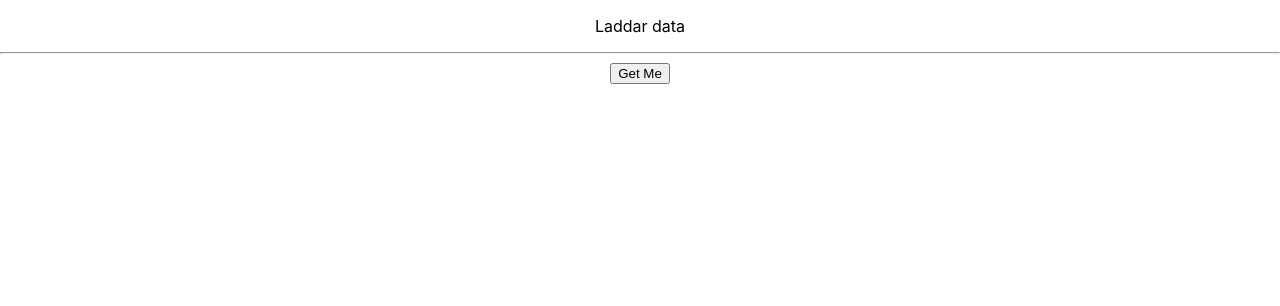
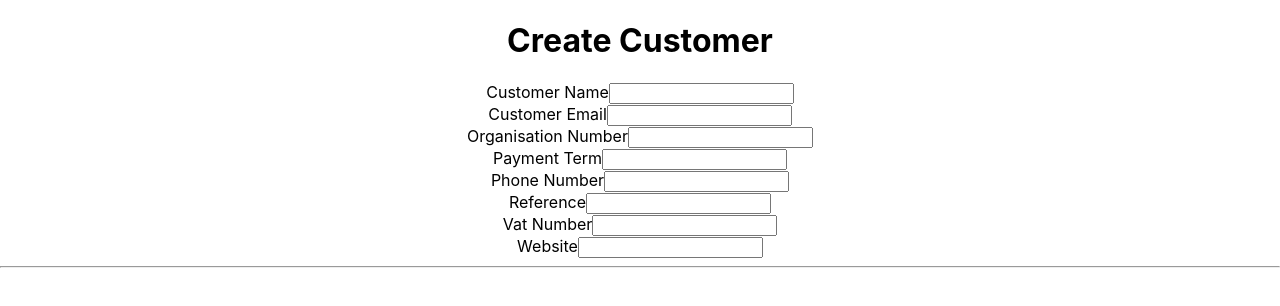
Before and after one commit to somnas/react-individuell-uppgift, a React (Create React App) app: page /customers/create in a window 1280 px wide. Shown: the top 306 px of the page. Built offline with nearby package versions, Linux system fonts and the light colour scheme; no server answers.

Commit message:
add form and renderfunction to CustomerCreatePage

```diff
--- a/src/App.js
+++ b/src/App.js
@@ -1,6 +1,7 @@
 import React from 'react'
 import {Switch, Route} from 'react-router-dom'
 import './App.css';
+import CustomerCreatePage from './pages/CustomerCreatePage';
 import CustomerDetailPage from './pages/CustomerDetailPage';
 import CustomerListPage from './pages/CustomerListPage';
 import HomePage from './pages/HomePage';
@@ -32,18 +33,19 @@
         <Route path="/login">
           <LoginPage />
         </Route>
-        <Route path="/customer-list">
+        <Route path="/customers/create">
+          <CustomerCreatePage />
+        </Route>
+        <Route path="/customers/:id" component={CustomerDetailPage} />
+        <Route path="/customers">
           <CustomerListPage />
         </Route>
-        <Route path="/customers/:id" component={CustomerDetailPage} />
         <Route path="/">
           <HomePage />
         </Route>
       </Switch>
 
       <hr/>
-      <button onClick={getMe}>Get Me</button>
-
     </div>
   );
 }
--- /dev/null
+++ b/src/pages/CustomerCreatePage.jsx
@@ -0,0 +1,28 @@
+import React from 'react'
+
+export default function CustomerCreatePage() {
+
+    function renderInput(name, label, type) {
+        return(
+            <div>
+                <label>{label}</label>
+                <input type={type || "text"} name={name}/>
+            </div>
+        )
+    }
+    return (
+        <div>
+            <h1>Create Customer</h1>
+            <form>
+                {renderInput("name", "Customer Name")}
+                {renderInput("email", "Customer Email", "email")}
+                {renderInput("organisationNr", "Organisation Number")}
+                {renderInput("paymentTerm", "Payment Term", "number")}
+                {renderInput("phoneNumber", "Phone Number", "tel")}
+                {renderInput("reference", "Reference")}
+                {renderInput("vatNr", "Vat Number")}
+                {renderInput("website", "Website", "url")}
+            </form>
+        </div>
+    )
+}
--- a/src/pages/LoginPage.jsx
+++ b/src/pages/LoginPage.jsx
@@ -27,7 +27,7 @@
     .then(res => res.json())
     .then(data => {
       localStorage.setItem("WEBB20", data.token)
-      history.push("/customer-list")
+      history.push("/customers")
     })
   }
 
```
Also changed, not shown: 1 other file (tests, documents, lock files or other folders).
